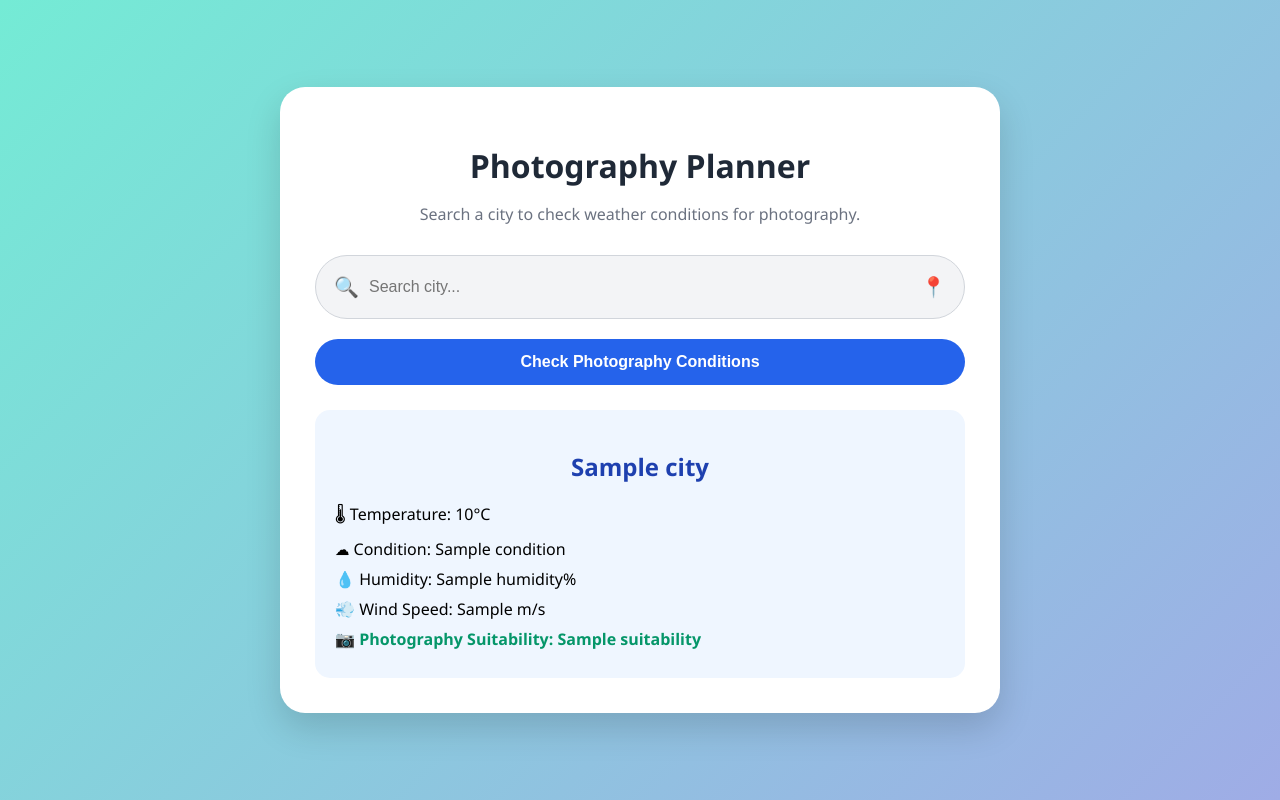
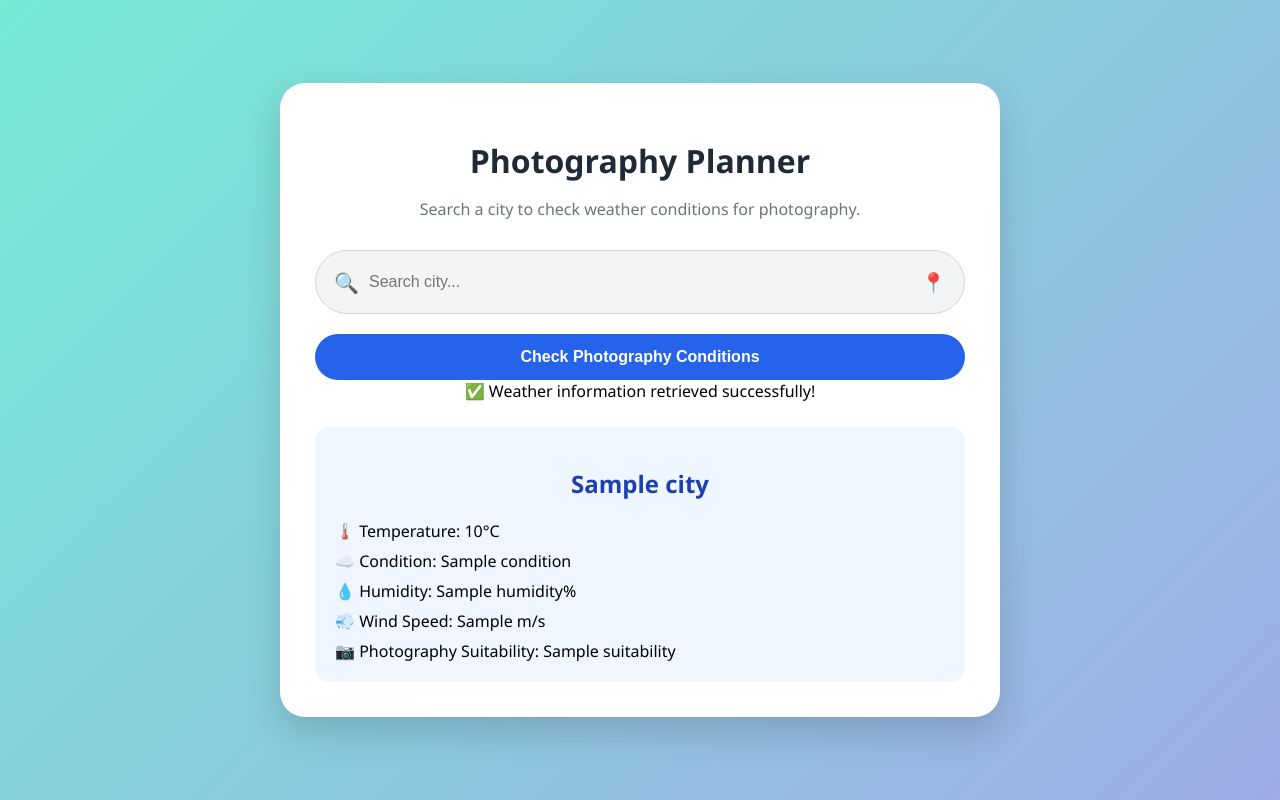
Before and after one commit to bandanarimal7-star/professional-photography-planner, a Flask app: template templates/index.html in a window 1280 px wide. Run offline with Flask 3, Linux system fonts and the light colour scheme; the template is opened without the code that fills it: most values are stand-ins (such as "Sample title", 1, 10 or a date in 2020).

Commit message:
Update index.html

```diff
--- a/templates/index.html
+++ b/templates/index.html
@@ -4,37 +4,56 @@
     <title>Photography Planner</title>
     <link rel="stylesheet" href="{{ url_for('static', filename='css/style.css') }}">
 </head>
+
 <body>
+<div class="container">
 
-<div class="container">
     <h1>Photography Planner</h1>
     <p class="subtitle">Search a city to check weather conditions for photography.</p>
 
     <form method="POST" class="search-form">
         <div class="search-bar">
             <span class="search-icon">🔍</span>
-            <input type="text" name="city" placeholder="Search city..." required>
+            <input
+               type="text"
+               name="city"
+               placeholder="Search city..."
+               pattern="[A-Za-z ]+"
+               title="Only letters are allowed"
+               required>
             <span class="location-icon">📍</span>
         </div>
 
-        <button type="submit">Check Photography Conditions</button>
+        <button type="submit" onclick="this.innerText='Checking Weather...'">
+            Check Photography Conditions
+        </button>
     </form>
 
     {% if weather %}
-    <div class="weather-card">
+    <div class="success-message">
+    ✅ Weather information retrieved successfully!
+</div>
+
+<div class="weather-card">
         <h2>{{ weather.city }}</h2>
-        <p>🌡 Temperature: {{ weather.temperature }}°C</p>
-        <p>☁ Condition: {{ weather.condition }}</p>
-        <p>💧 Humidity: {{ weather.humidity }}%</p>
-        <p>💨 Wind Speed: {{ weather.wind_speed }} m/s</p>
-        <p class="score">📷 Photography Suitability: {{ weather.suitability }}</p>
+
+        <div class="weather-details">
+            <p>🌡️ Temperature: {{ weather.temperature }}°C</p>
+            <p>☁️ Condition: {{ weather.condition }}</p>
+            <p>💧 Humidity: {{ weather.humidity }}%</p>
+            <p>💨 Wind Speed: {{ weather.wind_speed }} m/s</p>
+        </div>
+
+        <div class="suitability {{ weather.suitability.lower().replace(' ', '-') }}">
+            📷 Photography Suitability: {{ weather.suitability }}
+        </div>
     </div>
     {% endif %}
 
     {% if error %}
-    <p class="error">{{ error }}</p>
+        <p class="error">{{ error }}</p>
     {% endif %}
+
 </div>
-
 </body>
 </html>
```
